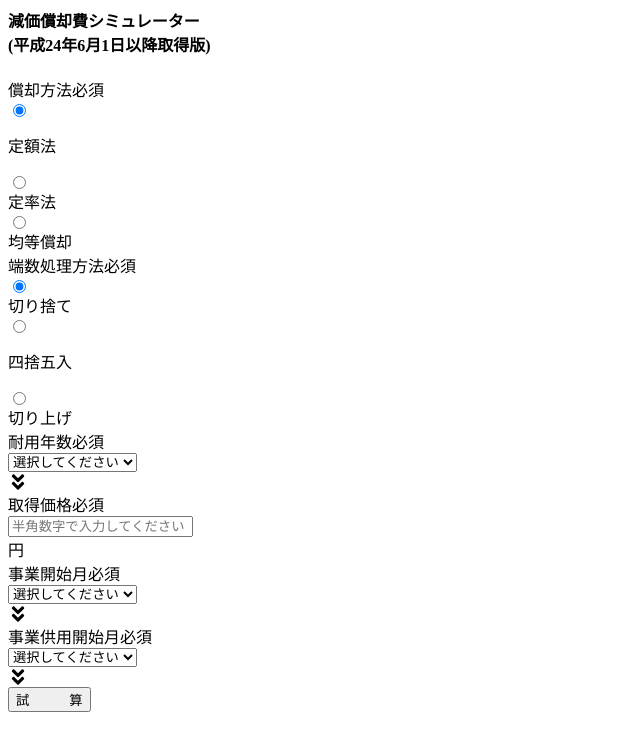
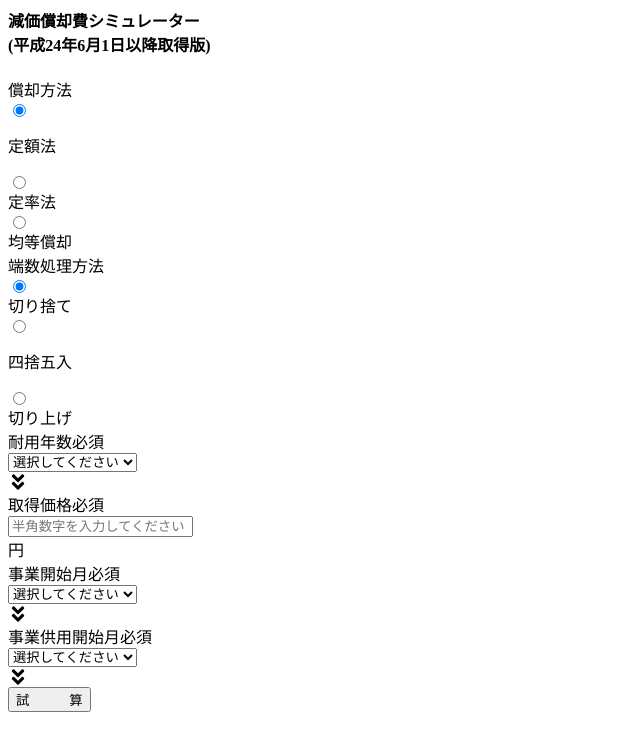
Before and after one commit to iemoto/kaidan-rails, a Rails app: template app/views/boards/_main-right.html.slim in a window 1280 px wide. Shown: the top 751 px of the page, without its empty margins (0-640 px from the left). Run offline with Rails 7, Linux system fonts and the light colour scheme; the template is opened without the code that fills it, so the values that code supplies are empty.

Commit message:
jquery fix

```diff
--- a/app/assets/javascripts/comma.js
+++ b/app/assets/javascripts/comma.js
@@ -2,7 +2,12 @@ $(function(){
   $('#price').change(function(){
     var priceExport = $('#price').val();
     priceExport = priceExport.replace(/[^0-9]/g, "");
+
     priceExport = parseInt(priceExport,10).toLocaleString();
     $('#price').val(priceExport);
+
+    if (priceExport == 'NaN'){
+      $('#price').val('');
+    }
   })
 })
--- a/app/assets/javascripts/rate.js
+++ b/app/assets/javascripts/rate.js
@@ -198,6 +198,8 @@ $(function(){
           evenDepreciation(hashForm);
           break;
       }
+      $('html').animate({ scrollTop:0})
+
     })
     .fail(function(){
       console.log('Error')
--- a/app/views/boards/_main-right.html.slim
+++ b/app/views/boards/_main-right.html.slim
@@ -7,7 +7,6 @@
     .form-box-title
       .radio-table-title
         | 償却方法
-        span.required 必須
       .radio-table-box
         label.radio-label
           = radio_button_tag "method", value = 0, checked = true
@@ -21,7 +20,6 @@
     .form-box-title
       .radio-table-title
         | 端数処理方法
-        span.required 必須
       .radio-table-box
         label.radio-label
           = radio_button_tag "round", value= 0, checked = true
@@ -48,7 +46,7 @@
       .price-box
         label.label-item
         .price-form
-          = text_field_tag :price ,'' ,placeholder: '半角数字で入力してください',class:'price-form-text'
+          = text_field_tag :price ,'' ,placeholder: '半角数字を入力してください',class:'price-form-text'
           .price-form-yen 円
     .form-box-title
       .business_start_month
```
Also changed, not shown: materials/toppage.png (added).
